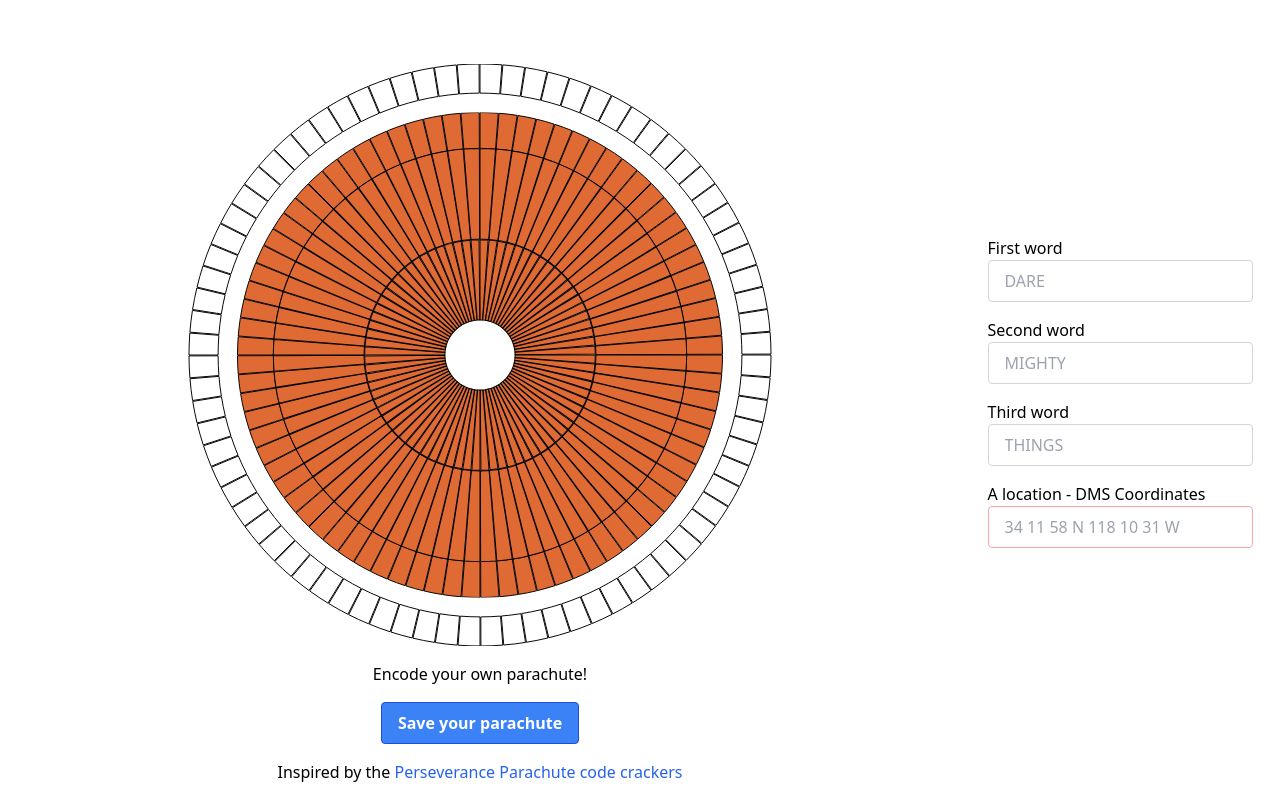
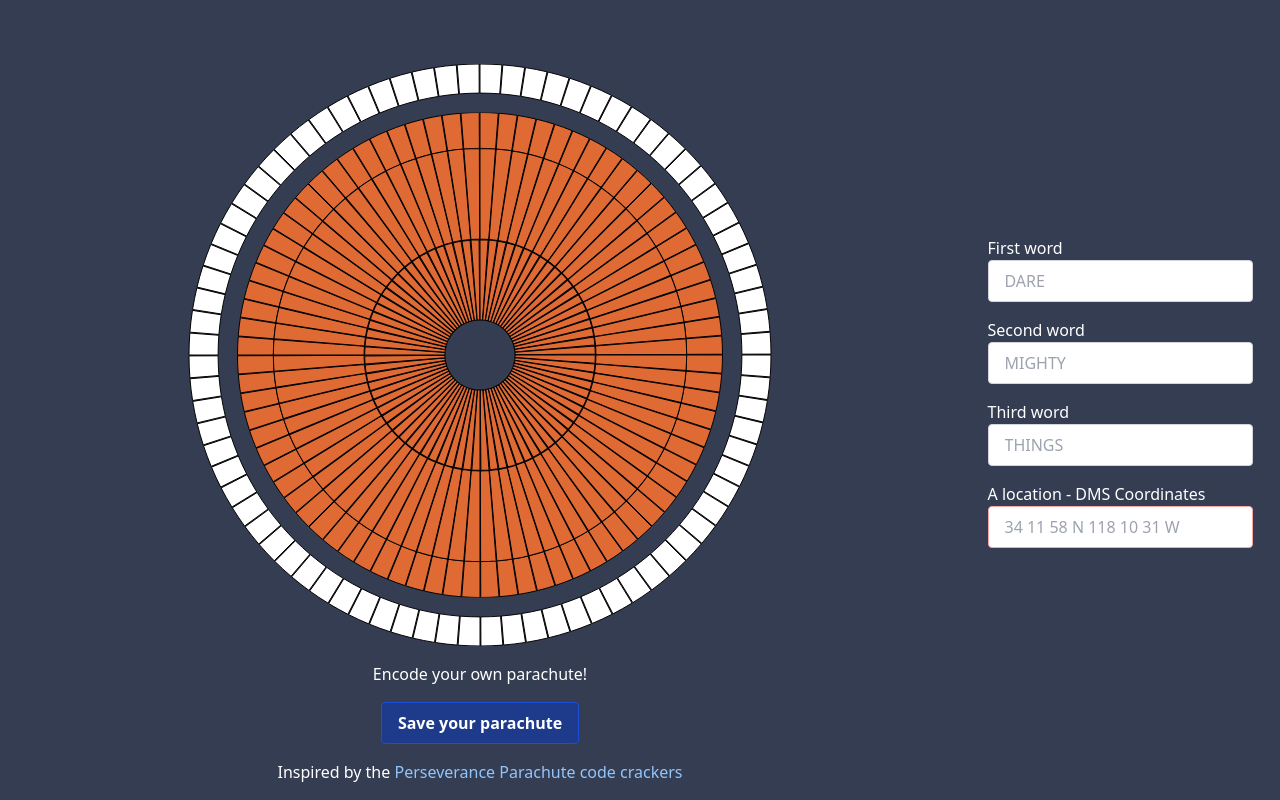
Before and after one commit to sjwarner/perseverance-parachute-generator, a React (Create React App) app: page / in a window 1280 px wide. Built offline with nearby package versions, Linux system fonts and the light colour scheme.

Commit message:
Make background dark, check against WCAG

```diff
--- a/src/App.css
+++ b/src/App.css
@@ -1,3 +1,12 @@
+.App {
+  background: #343D52;
+  color: white;
+}
+
+input {
+  color: black;
+}
+
 .Parachute {
 }
 
--- a/src/App.js
+++ b/src/App.js
@@ -83,14 +83,14 @@
             Encode your own parachute!
           </p>
           <button
-              className="bg-blue-500 hover:bg-blue-700 text-white font-bold py-2 px-4 border border-blue-700 rounded"
+              className="bg-blue-900 hover:bg-blue-500 text-white font-bold py-2 px-4 border border-blue-700 rounded"
               onClick={() => saveSvgAsPng.saveSvgAsPng(document.getElementById("parachute"), "parachute.png")}>
               Save your parachute
           </button>
           <p className="mt-4 mb-4">
               Inspired by the&nbsp;
               <a
-                  className="text-blue-600"
+                  className="text-blue-300"
                   href="https://twitter.com/steltzner/status/1364076615932645379"
                   target="_blank"
                   rel="noopener noreferrer"
```
